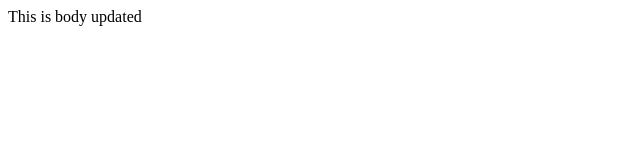
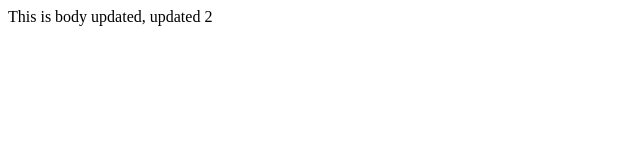
Before and after one commit to sukantahui/test_html, a plain HTML site: page index.html in a window 1280 px wide. Shown: the full height of the page, 0-640 px from the left. Drawn offline with Linux system fonts and the light colour scheme.

Commit message:
first commit4

```diff
--- a/index.html
+++ b/index.html
@@ -5,6 +5,6 @@
     <title>Title</title>
 </head>
 <body>
-    This is body updated
+    This is body updated, updated 2
 </body>
 </html>
```
